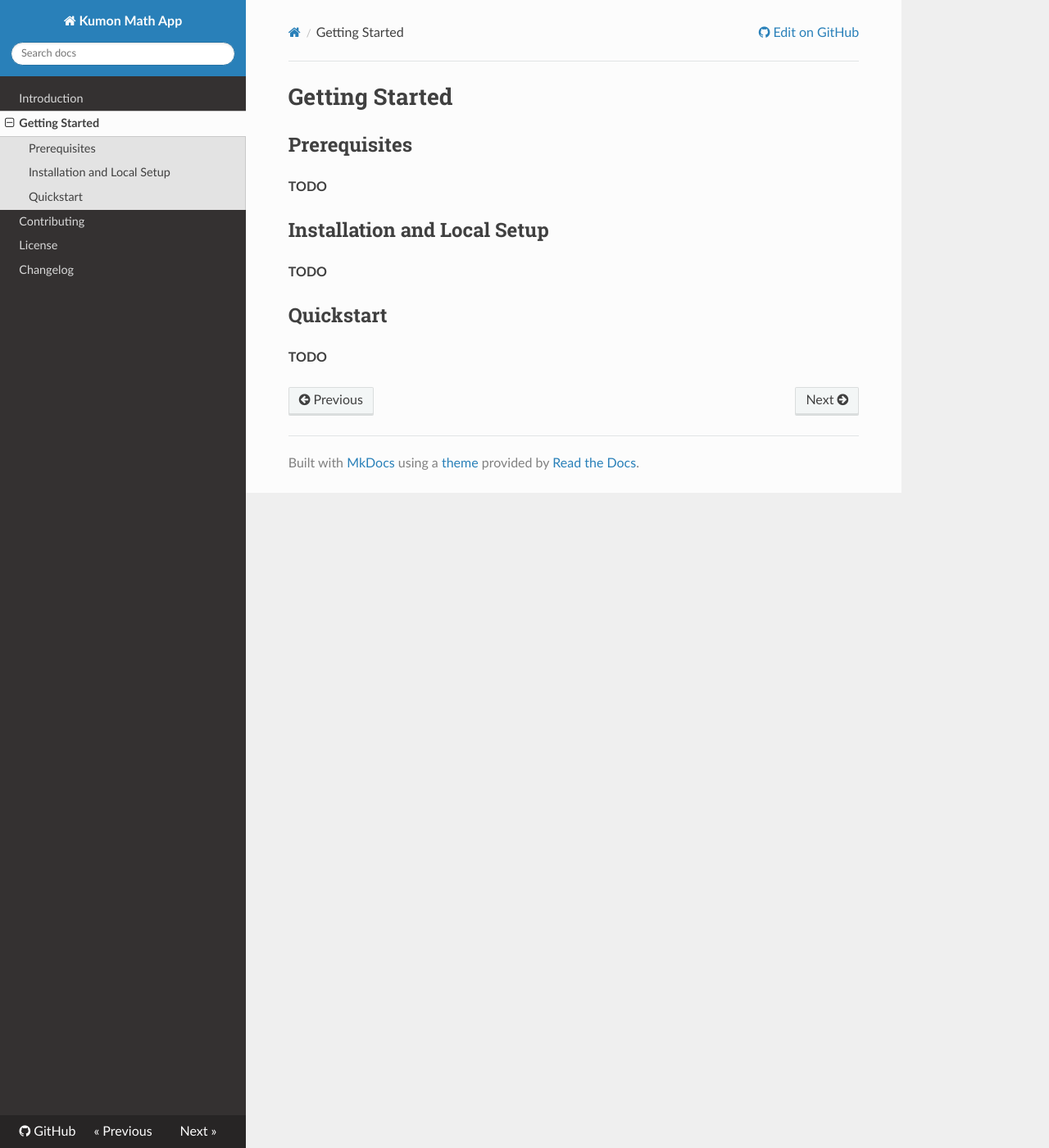
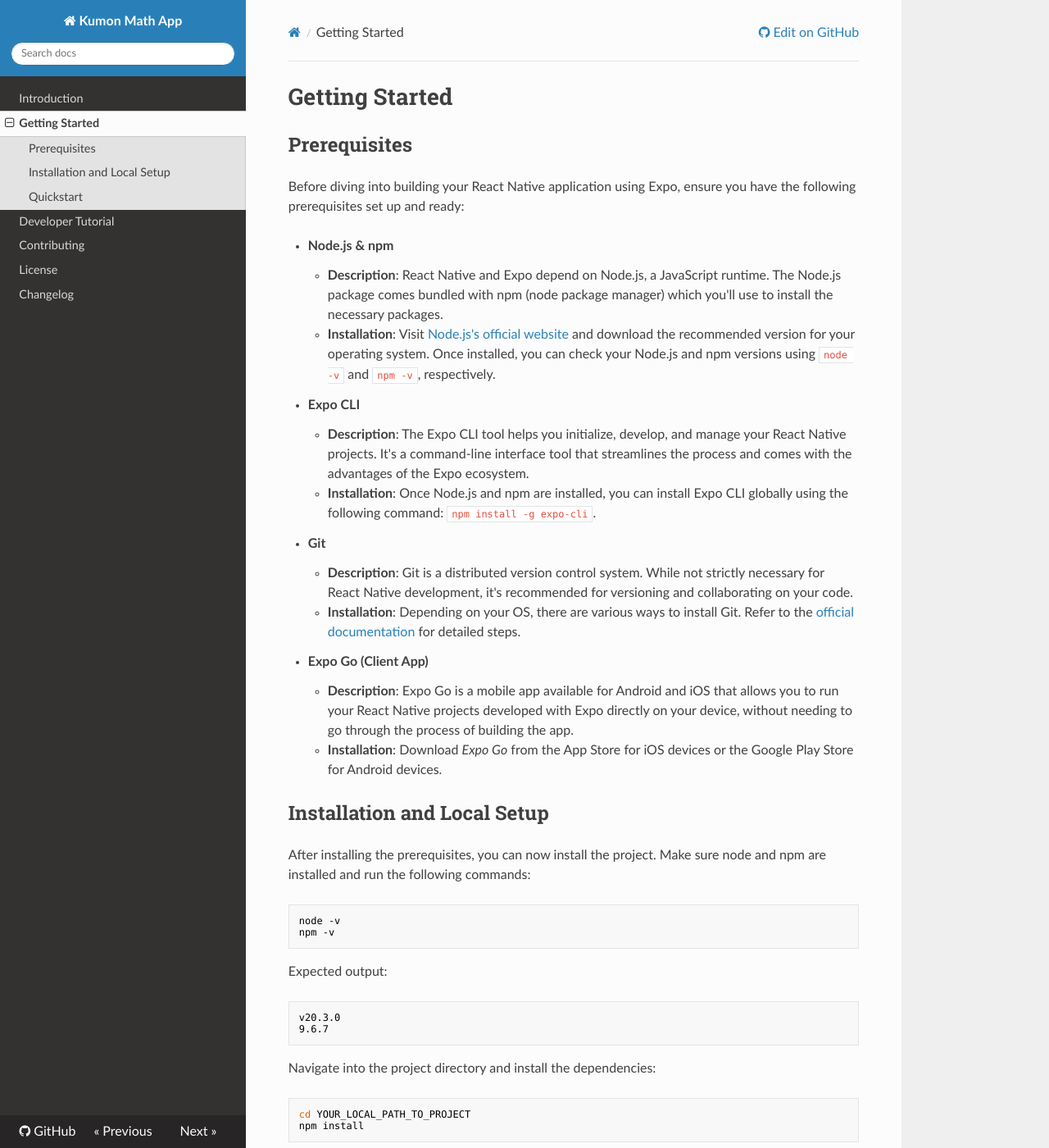
Before and after one commit to JangasCodingplace/kumon-math-app, an MkDocs documentation site: the page built from docs/getting-started.md, in a window 1280 px wide and 1400 px high. Shown: the whole window at 82% size. Built offline with MkDocs 1.6.1, drawn with Linux system fonts in a browser that asks for light colours; nearby versions of some CDN libraries; some of the changed text lies outside the part shown.

Commit message:
write startup guide and add .editorconfig

````diff
--- a/docs/getting-started.md
+++ b/docs/getting-started.md
@@ -2,12 +2,84 @@
 
 ## Prerequisites
 
-**TODO**
+Before diving into building your React Native application using Expo,
+ensure you have the following prerequisites set up and ready:
+
+- **Node.js & npm**
+    - **Description**: React Native and Expo depend on Node.js, a
+      JavaScript runtime. The Node.js package comes bundled with npm
+      (node package manager) which you'll use to install the necessary
+      packages.
+    - **Installation**: Visit [Node.js's official website](https://nodejs.org/)
+      and download the recommended version for your operating system.
+      Once installed, you can check your Node.js and npm versions
+      using `node -v` and `npm -v`, respectively.
+- **Expo CLI**
+    - **Description**: The Expo CLI tool helps you initialize,
+      develop, and manage your React Native projects. It's a
+      command-line interface tool that streamlines the process and
+      comes with the advantages of the Expo ecosystem.
+    - **Installation**: Once Node.js and npm are installed, you can
+      install Expo CLI globally using the following command:
+      `npm install -g expo-cli`.
+- **Git**
+    - **Description**: Git is a distributed version control system.
+      While not strictly necessary for React Native development, it's
+      recommended for versioning and collaborating on your code.
+    - **Installation**: Depending on your OS, there are various ways
+      to install Git. Refer to the [official documentation](https://git-scm.com/book/en/v2/Getting-Started-Installing-Git)
+      for detailed steps.
+- **Expo Go (Client App)**
+    - **Description**: Expo Go is a mobile app available for Android
+      and iOS that allows you to run your React Native projects
+      developed with Expo directly on your device, without needing to
+      go through the process of building the app.
+    - **Installation**: Download _Expo Go_ from the App Store for iOS
+      devices or the Google Play Store for Android devices.
 
 ## Installation and Local Setup
 
-**TODO**
+After installing the prerequisites, you can now install the project.
+Make sure node and npm are installed and run the following commands:
+
+```sh
+node -v
+npm -v
+```
+
+Expected output:
+```sh
+v20.3.0
+9.6.7
+```
+
+Navigate into the project directory and install the dependencies:
+
+```sh
+cd YOUR_LOCAL_PATH_TO_PROJECT
+npm install
+```
+
+**Warning (Bug)**
+
+A [workaround for iOS](https://github.com/BenJeau/react-native-draw/issues/63)
+is required. After installing the dependencies, follow the steps
+
+1. Remove `index.min.js` from `node_modules/@luncheon/simplify-svg-path`
+2. In `package.json` of `node_modules/@luncheon/simplify-svg-path`,
+   remove `index.min.js` from files and replace `index.min.js` with
+   `index.js`
+
 
 ## Quickstart
 
-**TODO**
+After installing the dependencies, you can start the project using
+the following command:
+
+```sh
+npm run start
+```
+
+This will start the Expo CLI and a QR Code will be displayed in the
+terminal. You can scan this QR Code using the Expo Go app on your
+device to run the app.
--- a/mkdocs.yml
+++ b/mkdocs.yml
@@ -4,6 +4,7 @@
 nav:
   - Introduction: index.md
   - Getting Started: getting-started.md
+  - Developer Tutorial: developer-tutorial.md
   - Contributing: CONTRIBUTING.md
   - License: LICENSE
   - Changelog: CHANGELOG.md
--- a/src/components/Kumon/TaskView.tsx
+++ b/src/components/Kumon/TaskView.tsx
@@ -2,7 +2,7 @@
 interface TaskProps {}
 
 const TaskView = ({}: TaskProps) => {
-    return <></>
+  return <></>
 }
 
 export default TaskView;
````
Also changed, not shown: docs/developer-tutorial.md (added, +58 -0 lines), src/components/Kumon/Profiles.ts (added, +29 -0 lines), src/components/Kumon/Profiles.tsx (deleted, +0 -26 lines), src/components/Kumon/Tasks/RootGrade2.tsx (+8 -5 lines), src/components/Kumon/GenericTask.tsx (indentation only), src/components/Kumon/Tasks/SimpleAddition.tsx (indentation only), src/components/Kumon/Tasks/SimpleSubtraction.tsx (indentation only), 1 other file.
